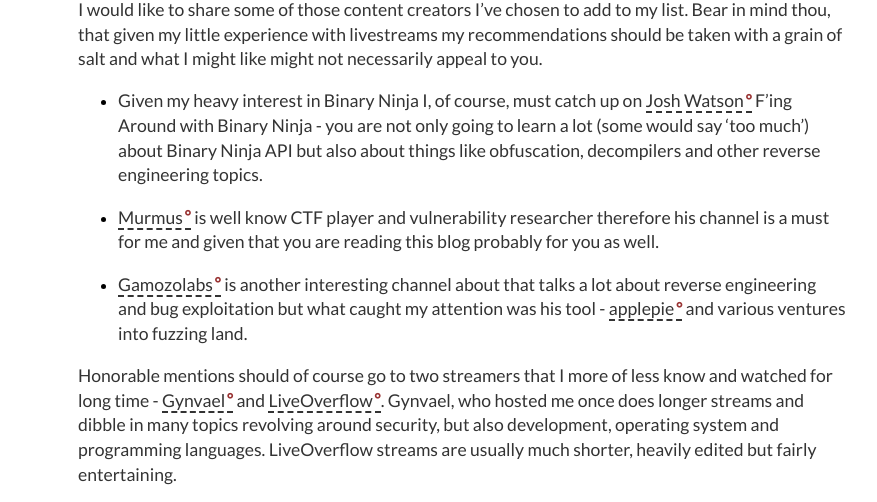
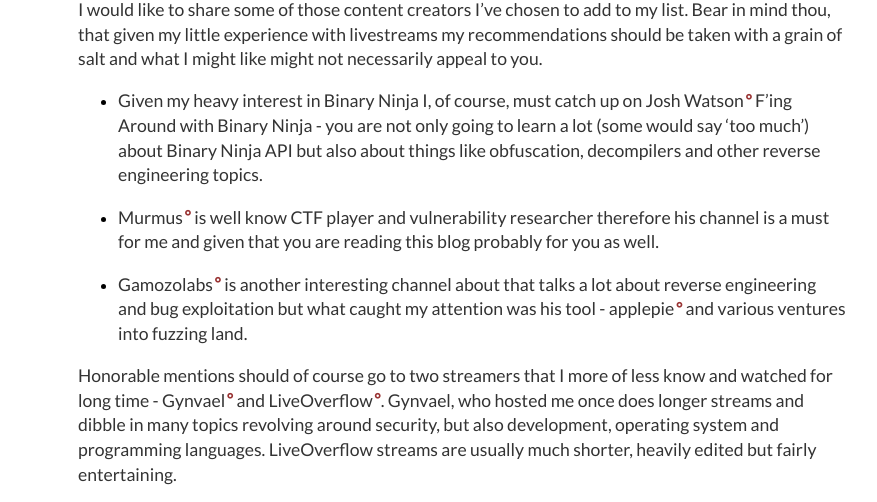
Before and after one commit to carstein/carstein.github.io, a Jekyll site: the page built from _posts/2019-03-20-worth listening.md, in a window 1280 px wide. Shown: the part 417-919 px from the top of the page, without its empty margins (178-1055 px from the left). Built offline with Jekyll 4.4.1, drawn with Linux system fonts in a browser that asks for light colours; a style sheet for code colours, icons or effects is not loaded.

Commit message:
fix dashed line

```diff
--- a/css/style.css
+++ b/css/style.css
@@ -24,7 +24,6 @@
 
 .post a {
     color: #333;
-    border-bottom: #333 0.125em dashed;
 }
 
 .post a::after {
```
